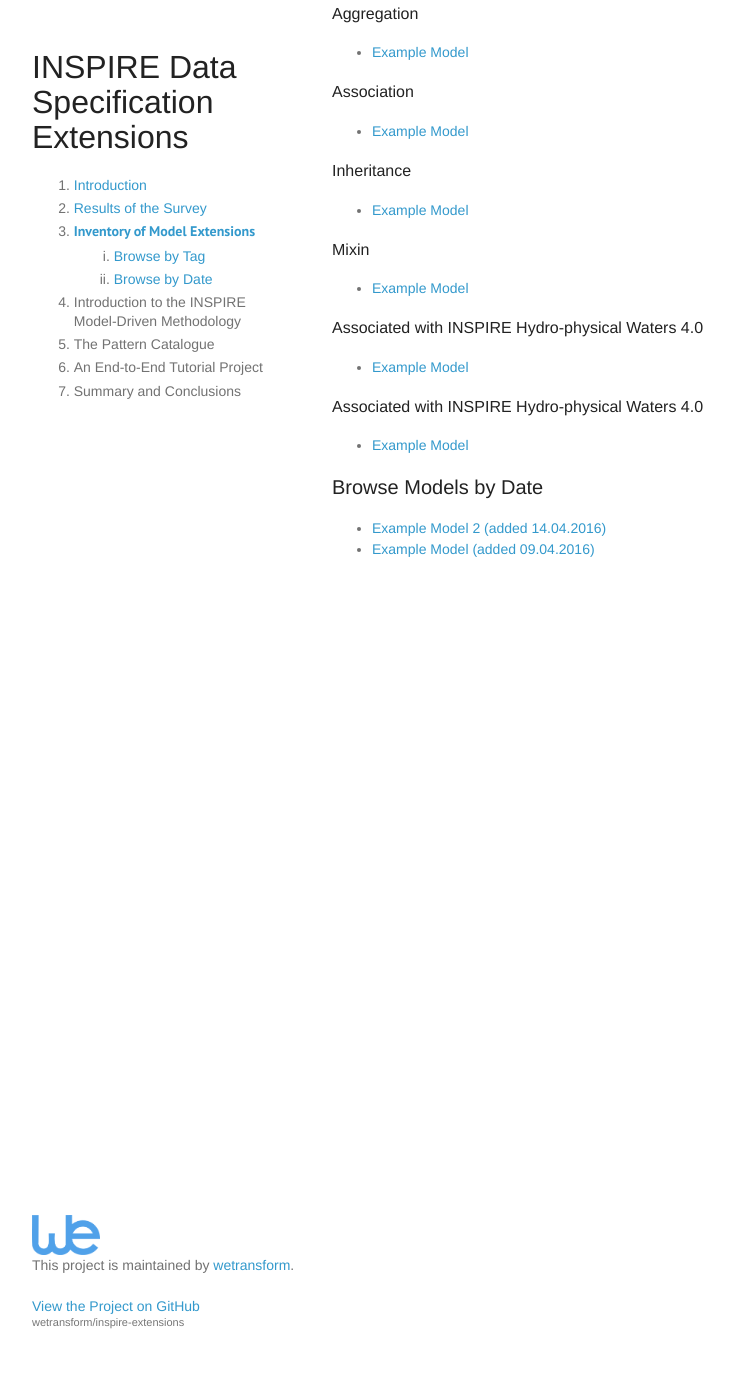
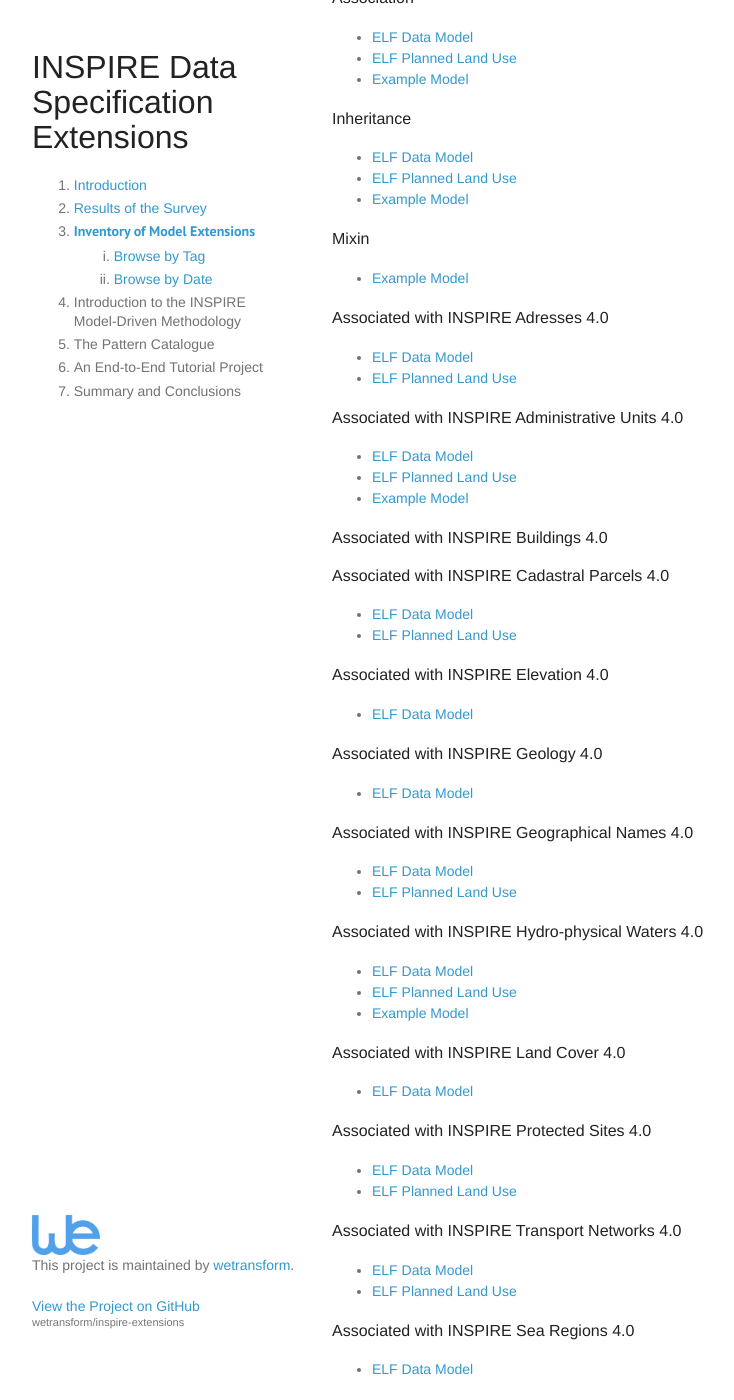
Before and after one commit to wetransform/inspire-extensions, a Jekyll site: the page built from models/index.html, in a window 1280 px wide and 1400 px high, scrolled down 344 px. Shown: the whole window, without its empty margins (18-752 px from the left). Built offline with Jekyll 4.4.1, drawn with Linux system fonts in a browser that asks for light colours; some web fonts are replaced; some of the changed text lies outside the part shown.

Commit message:
added ELF models

```diff
--- a/_data/tags.yml
+++ b/_data/tags.yml
@@ -1,7 +1,3 @@
-- slug: example
-  name: Example
-- slug: example2
-  name: "Example 2"
 - slug: inspire
   name: INSPIRE
 - slug: aggregate
@@ -12,7 +8,29 @@
   name: Inheritance
 - slug: mixin
   name: Mixin
+- slug: inspireAD40
+  name: "Associated with INSPIRE Adresses 4.0"
+- slug: inspireAU40
+  name: "Associated with INSPIRE Administrative Units 4.0"
+- slug: inspireBL40
+  name: "Associated with INSPIRE Buildings 4.0"
+- slug: inspireCP40
+  name: "Associated with INSPIRE Cadastral Parcels 4.0"
+- slug: inspireEL40
+  name: "Associated with INSPIRE Elevation 4.0"
+- slug: inspireGE40
+  name: "Associated with INSPIRE Geology 4.0"
+- slug: inspireGN40
+  name: "Associated with INSPIRE Geographical Names 4.0"
 - slug: inspireHYP40
   name: "Associated with INSPIRE Hydro-physical Waters 4.0"
-- slug: inspireAU40
-  name: "Associated with INSPIRE Hydro-physical Waters 4.0"
+- slug: inspireLC40
+  name: "Associated with INSPIRE Land Cover 4.0"
+- slug: inspirePS40
+  name: "Associated with INSPIRE Protected Sites 4.0"
+- slug: inspireTN40
+  name: "Associated with INSPIRE Transport Networks 4.0"
+- slug: inspireSR40
+  name: "Associated with INSPIRE Sea Regions 4.0"
+- slug: inspireSU40
+  name: "Associated with INSPIRE Statistical Units 4.0"
--- /dev/null
+++ b/models/_posts/2016-04-19-elf-data-model.markdown
@@ -0,0 +1,32 @@
+---
+layout:                 model
+title:                  "Inspire Extensions: ELF Data Model"
+date:                   2016-04-19 21:00:00 +0200
+category:               models
+tags:                   [elf, inspire, model, inspireAD40, inspireAU40, inspireBU40,inspireCP40, inspireGN40, inspireHYP40, inspirePS40, inspireEL40, inspireGE40, inspireLC40, inspireTN40, inspireSR40, inspireSU40, associate, inherit]
+modelIdentifier:        elfDM
+modelName:              "ELF Data Model"
+author:                 "Anja Hopfstock"
+modelOrganisation:      "Bundesamt für Kartographie und Geodäsie"
+modelSummary:           "The ELF data model builds on INSPIRE specifications and defines a scale-independent data model."
+modelsReferenced:       [inspireAD40, inspireAU40, inspireBU40,inspireCP40, inspireGN40, inspireHYP40, inspirePS40, inspireEL40, inspireGE40, inspireLC40, inspireTN40, inspireSR40, inspireSU40]
+modelReferenceTypes:    [associate, inherit]
+modelSchemaLanguage:    "UML, OCL"
+modelSpokenLanguage:    "English"
+modelSchemaTool:        "Enterprise Architect"
+modelMaturity:          "Used in production environments"
+modelLatestVersion:     "1.0"
+modelPreviousVersions:  "2-4"
+modelNextVersion:       "Short-term resources available"
+modelLicense:           "Open (Unrestricted or attribution-only licenses such as CC-BY, BSD or Apache)"
+modelLink:              http://elfproject.eu/documentation/specification/elf-data-model
+modelStatsSizeTypes:    0
+modelStatsSizeProps:    0
+---
+
+Ths model was created in the [European Location Framework](http://elfproject.eu/documentation/specification/elf-data-model) (ELF) project. It was created to a scale-independent data model built on INSPIRE Data Specifications. The ELF Data model is the key part of the ELF data specification. ELF application schemas are derived from the model and used to transform data, and finally to set up services according to the specification.
+
+Additional resources:
+
+* [ELF data modelling guidelines](http://elfproject.eu/sites/default/files/ELF_Modelling%20guidelines_v1.15.pdf)
+* [ELF Codelists](http://elfproject.eu/sites/default/files/ELF%20codelists.pdf)
--- /dev/null
+++ b/models/_posts/2016-04-19-elf-planned-landuse.markdown
@@ -0,0 +1,29 @@
+---
+layout:                 model
+title:                  "Inspire Extensions: ELF Planned Land Use"
+date:                   2016-04-19 18:00:02 +0200
+category:               models
+tags:                   [elf, inspire, model, inspireCP40, inspireAD40, inspireHYP40, inspireAU40, inspireGN40, inspirePS40, inspireTN40, inspireLU40, aggregate, associate, inherit]
+modelIdentifier:        elfPLU
+modelName:              "ELF Planned Land Use"
+author:                 "Morten Borrebaek"
+modelOrganisation:      "Statkart (Norwegian Mapping Authority)"
+modelSummary:           "Planned Land Use extensions UML model"
+modelsReferenced:       [inspireCP40, inspireAD40, inspireHYP40, inspireAU40, inspireGN40, inspirePS40, inspireTN40, inspireLU40]
+modelReferenceTypes:    [aggregate, associate, inherit]
+modelSchemaLanguage:    "UML, OCL"
+modelSpokenLanguage:    "English, Norwegian"
+modelSchemaTool:        "Enterprise Architect"
+modelMaturity:          "Used in pilots or testbeds"
+modelLatestVersion:     "1.0"
+modelPreviousVersions:  "2-4"
+modelNextVersion:       "Long-term resources available"
+modelLicense:           "Open (Unrestricted or attribution-only licenses such as CC-BY, BSD or Apache)"
+modelLink:              http://elfproject.eu/documentation/specification/elf-data-model
+modelStatsSizeTypes:    0
+modelStatsSizeProps:    0
+---
+
+Ths model was created in the [European Location Framework](http://elfproject.eu/documentation/specification/elf-data-model) (ELF) project. It was created to determine how well national standards align to INSPIRE. Furthermore, the ELF project wanted to make a profile of INSPIRE with some extensions to determine a pragmatic process. ELF specifications were supposed to be built upon INSPIRE, some themes were extended due to existing products from Eurogeographics, mostly due to requirements from Eurostat. For Planned Land Use, a mapping from the national models to INSPIRE was not so difficult, but it required an in depth study with a UML modeller and a Planned Land Use expert. As expected, the national model has more and stronger semantics. In general, the INSPIRE specification was fit for purpose.
+
+The model was stored in a national UML model repository with SVN, with a copy of the INSPIRE and ISO 191xx models in addition to other national models.
```
Also changed, not shown: survey.html (+18 -2 lines).
